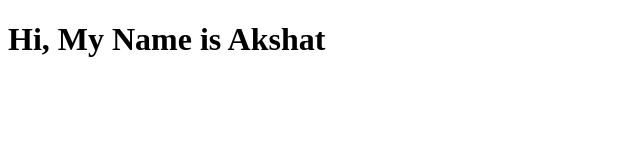
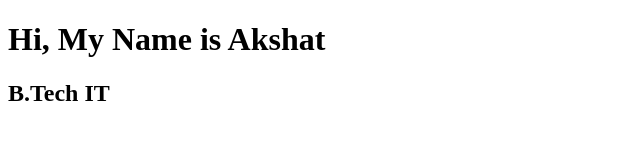
Before and after one commit to akshatk806/Test_repo, a plain HTML site: page index.html in a window 1280 px wide. Shown: the whole page, without its empty margins (0-640 px from the left). Drawn offline with Linux system fonts and the light colour scheme.

Commit message:
adding course

```diff
--- a/index.html
+++ b/index.html
@@ -7,5 +7,6 @@
 </head>
 <body>
     <h1>Hi, My Name is Akshat</h1>
+    <h2>B.Tech IT</h2>
 </body>
 </html>
```
